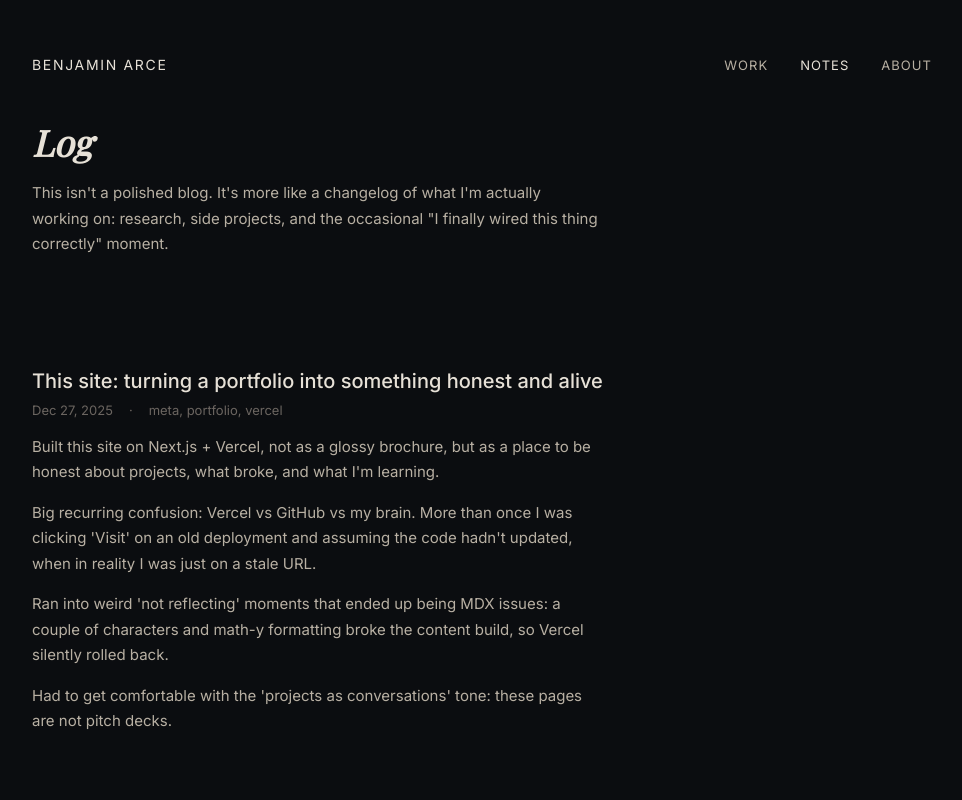
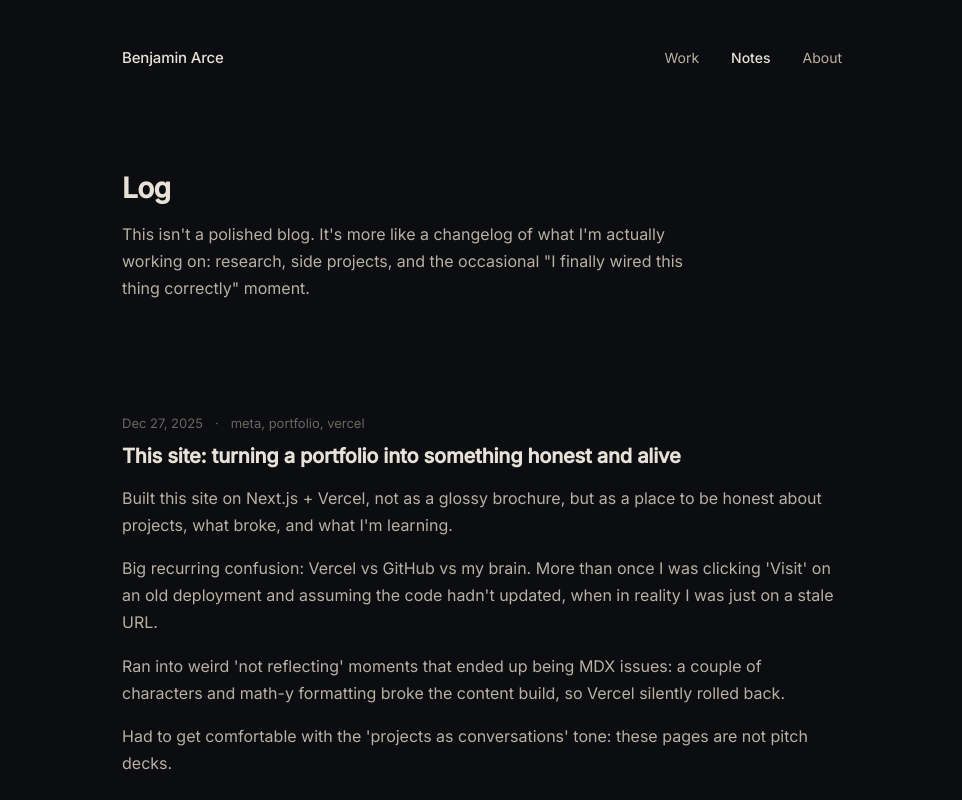
Before and after one commit to benjaminarce-cloud/arcev2-portfolio, a Next.js app: page /notes in a window 1280 px wide. Shown: the top 800 px of the page, without its empty margins (158-1120 px from the left). Built offline with nearby package versions, Linux system fonts and the light colour scheme; a web font is replaced by a local one.

Commit message:
Update page.tsx

```diff
--- a/src/app/notes/page.tsx
+++ b/src/app/notes/page.tsx
@@ -9,8 +9,8 @@ const logs = [
       "Built this site on Next.js + Vercel, not as a glossy brochure, but as a place to be honest about projects, what broke, and what I'm learning.",
       "Big recurring confusion: Vercel vs GitHub vs my brain. More than once I was clicking 'Visit' on an old deployment and assuming the code hadn't updated, when in reality I was just on a stale URL.",
       "Ran into weird 'not reflecting' moments that ended up being MDX issues: a couple of characters and math-y formatting broke the content build, so Vercel silently rolled back.",
-      "Had to get comfortable with the 'projects as conversations' tone: these pages are not pitch decks."
-    ]
+      "Had to get comfortable with the 'projects as conversations' tone: these pages are not pitch decks.",
+    ],
   },
   {
     title: "LATAM Inventory Health Dashboard finally stops breaking",
@@ -21,8 +21,8 @@ const logs = [
       "Redid the Power BI model multiple times after the DAX logic turned into spaghetti.",
       "Ran into a nasty issue where different Incorta reports used slightly different material codes, so joins silently failed.",
       "Power Automate turned out to be surprisingly fragile. Small changes in conditions broke the flow.",
-      "The payoff: the team now talks in terms of 'reds' and 'yellows' instead of screenshotting spreadsheets."
-    ]
+      "The payoff: the team now talks in terms of 'reds' and 'yellows' instead of screenshotting spreadsheets.",
+    ],
   },
   {
     title: "Thesis: from 'I want to do semiconductors' to a real chokepoint model",
@@ -33,8 +33,8 @@ const logs = [
       "Spent a lot of time stuck at the 'topic fog' stage: I knew I wanted semiconductors + resilience + climate, but everything sounded either too generic or too impossible.",
       "Kept running into papers that ended with 'firms should share more data and collaborate' as the big conclusion. Felt unrealistic and lazy.",
       "The turning point was deciding to bake that disagreement into the thesis: assume no magical cross-firm data sharing.",
-      "Started drafting the formal structure: sets, decision variables, tri-objective function."
-    ]
+      "Started drafting the formal structure: sets, decision variables, tri-objective function.",
+    ],
   },
   {
     title: "Manufacturing Cost Intelligence System becomes a real thinking tool",
@@ -45,8 +45,8 @@ const logs = [
       "Built the first version of the P&L simulator. Streamlit made it easy to iterate, but very tempting to keep adding sliders with no structure.",
       "Hit a wall when I mixed too much logic into the UI. Refactored so /app/core holds the brain and Streamlit is just the face.",
       "Prompt engineering for the AI 'strategist' took several tries. Early versions just rephrased charts.",
-      "Accepted that this version is a thinking tool, not an ERP replacement."
-    ]
+      "Accepted that this version is a thinking tool, not an ERP replacement.",
+    ],
   },
   {
     title: "Cross-Border Fleet Optimizer actually starts working",
@@ -57,99 +57,163 @@ const logs = [
       "Got the first version running with straight-line distances. Worked on paper but felt fake.",
       "Biggest early headache: wrestling with OR-Tools' routing model. Kept wiring callbacks wrong.",
       "Hooked up a local OSRM container so Texas routes use real road travel times. Whole journey of Docker pulls and port issues.",
-      "First time the model chose a longer route in kilometers but cheaper in total cost was the moment it stopped feeling like a school assignment."
-    ]
-  }
+      "First time the model chose a longer route in kilometers but cheaper in total cost was the moment it stopped feeling like a school assignment.",
+    ],
+  },
 ];
 
 export default function NotesPage() {
   return (
-    <div style={{ minHeight: "100vh", padding: "0 64px", maxWidth: 900, margin: "0 auto" }}>
+    <div
+      style={{
+        minHeight: "100vh",
+        backgroundColor: "var(--bg)",
+      }}
+    >
+      <div
+        style={{
+          maxWidth: 720,
+          margin: "0 auto",
+          padding: "0 32px",
+        }}
+      >
         {/* Header */}
-      <header style={{
-        paddingTop: 48,
-        paddingBottom: 48,
+        <header
+          style={{
+            paddingTop: 40,
+            paddingBottom: 40,
             display: "flex",
-        alignItems: "baseline",
-        justifyContent: "space-between"
-      }}>
+            alignItems: "center",
+            justifyContent: "space-between",
+            borderBottom: "1px solid var(--hair)",
+          }}
+        >
           <Link
             href="/"
             style={{
-            fontSize: 14,
-            letterSpacing: "0.12em",
-            textTransform: "uppercase",
-            color: "var(--text)"
+              fontSize: 15,
+              fontWeight: 500,
+              color: "var(--text)",
+              letterSpacing: "-0.01em",
             }}
           >
             Benjamin Arce
           </Link>
 
-        <nav style={{ display: "flex", alignItems: "baseline", gap: 32 }}>
-          <Link href="/work" style={{ fontSize: 13, letterSpacing: "0.08em", textTransform: "uppercase", color: "var(--muted)" }}>
+          <nav style={{ display: "flex", alignItems: "center", gap: 32 }}>
+            <Link
+              href="/work"
+              style={{
+                fontSize: 14,
+                color: "var(--muted)",
+                transition: "color 0.15s ease",
+              }}
+              onMouseEnter={(e) => (e.currentTarget.style.color = "var(--text)")}
+              onMouseLeave={(e) => (e.currentTarget.style.color = "var(--muted)")}
+            >
               Work
             </Link>
-          <Link href="/notes" style={{ fontSize: 13, letterSpacing: "0.08em", textTransform: "uppercase", color: "var(--text)" }}>
+            <Link
+              href="/notes"
+              style={{
+                fontSize: 14,
+                color: "var(--text)",
+                fontWeight: 500,
+              }}
+            >
               Notes
             </Link>
-          <Link href="/about" style={{ fontSize: 13, letterSpacing: "0.08em", textTransform: "uppercase", color: "var(--muted)" }}>
+            <Link
+              href="/about"
+              style={{
+                fontSize: 14,
+                color: "var(--muted)",
+                transition: "color 0.15s ease",
+              }}
+              onMouseEnter={(e) => (e.currentTarget.style.color = "var(--text)")}
+              onMouseLeave={(e) => (e.currentTarget.style.color = "var(--muted)")}
+            >
               About
             </Link>
           </nav>
         </header>
 
         {/* Intro */}
-      <section style={{ paddingBottom: 48, borderBottom: "1px solid var(--hair)" }}>
-        <h1 style={{
-          fontFamily: "var(--font-serif)",
-          fontStyle: "italic",
-          fontSize: 36,
-          lineHeight: 1.2,
+        <section style={{ paddingTop: 64, paddingBottom: 48, borderBottom: "1px solid var(--hair)" }}>
+          <h1
+            style={{
+              fontSize: 28,
+              fontWeight: 600,
+              letterSpacing: "-0.02em",
               color: "var(--text)",
               margin: 0,
-          marginBottom: 16
-        }}>
+              marginBottom: 16,
+            }}
+          >
             Log
           </h1>
-        <p style={{ fontSize: 15, lineHeight: 1.7, color: "var(--muted)", maxWidth: "60ch" }}>
-          This isn't a polished blog. It's more like a changelog of what I'm actually working on: research, side projects, and the occasional "I finally wired this thing correctly" moment.
+          <p
+            style={{
+              fontSize: 16,
+              lineHeight: 1.7,
+              color: "var(--muted)",
+              maxWidth: "56ch",
+            }}
+          >
+            This isn't a polished blog. It's more like a changelog of what I'm
+            actually working on: research, side projects, and the occasional "I
+            finally wired this thing correctly" moment.
           </p>
         </section>
 
         {/* Entries */}
-      <main style={{ paddingTop: 48, paddingBottom: 96 }}>
+        <main style={{ paddingTop: 48, paddingBottom: 120 }}>
           {logs.map((log, i) => (
-          <article key={i} style={{ marginBottom: 64 }}>
-            <h2 style={{
-              fontSize: 20,
-              fontWeight: 500,
-              lineHeight: 1.3,
-              color: "var(--text)",
-              margin: 0,
-              marginBottom: 8
-            }}>
-              {log.title}
-            </h2>
-            <div style={{
+            <article
+              key={i}
+              style={{
+                paddingBottom: 48,
+                marginBottom: 48,
+                borderBottom: i < logs.length - 1 ? "1px solid var(--hair)" : "none",
+              }}
+            >
+              <div
+                style={{
                   fontSize: 13,
                   color: "var(--faint)",
-              marginBottom: 16,
+                  marginBottom: 12,
                   display: "flex",
-              gap: 16,
-              alignItems: "center"
-            }}>
+                  gap: 12,
+                  alignItems: "center",
+                }}
+              >
                 <span>{log.date}</span>
                 <span style={{ color: "var(--hair)" }}>·</span>
                 <span>{log.tags.join(", ")}</span>
               </div>
+              <h2
+                style={{
+                  fontSize: 20,
+                  fontWeight: 600,
+                  lineHeight: 1.3,
+                  color: "var(--text)",
+                  margin: 0,
+                  marginBottom: 16,
+                  letterSpacing: "-0.01em",
+                }}
+              >
+                {log.title}
+              </h2>
               {log.content.map((p, j) => (
-              <p key={j} style={{
-                fontSize: 15,
+                <p
+                  key={j}
+                  style={{
+                    fontSize: 16,
                     lineHeight: 1.7,
                     color: "var(--muted)",
-                maxWidth: "60ch",
-                marginBottom: 12
-              }}>
+                    marginBottom: 12,
+                  }}
+                >
                   {p}
                 </p>
               ))}
@@ -157,5 +221,6 @@ export default function NotesPage() {
           ))}
         </main>
       </div>
+    </div>
   );
 }
```
Lines whose indentation alone changed are shown as unchanged.
